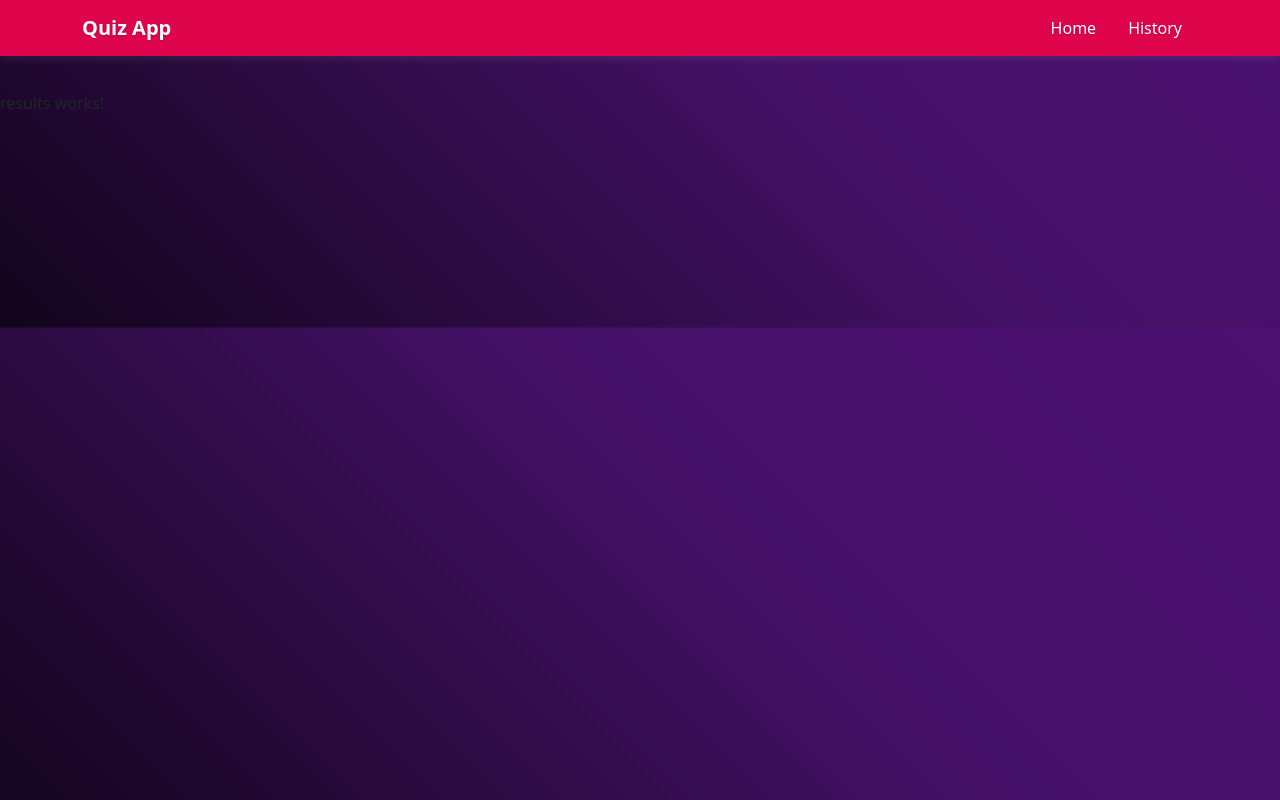
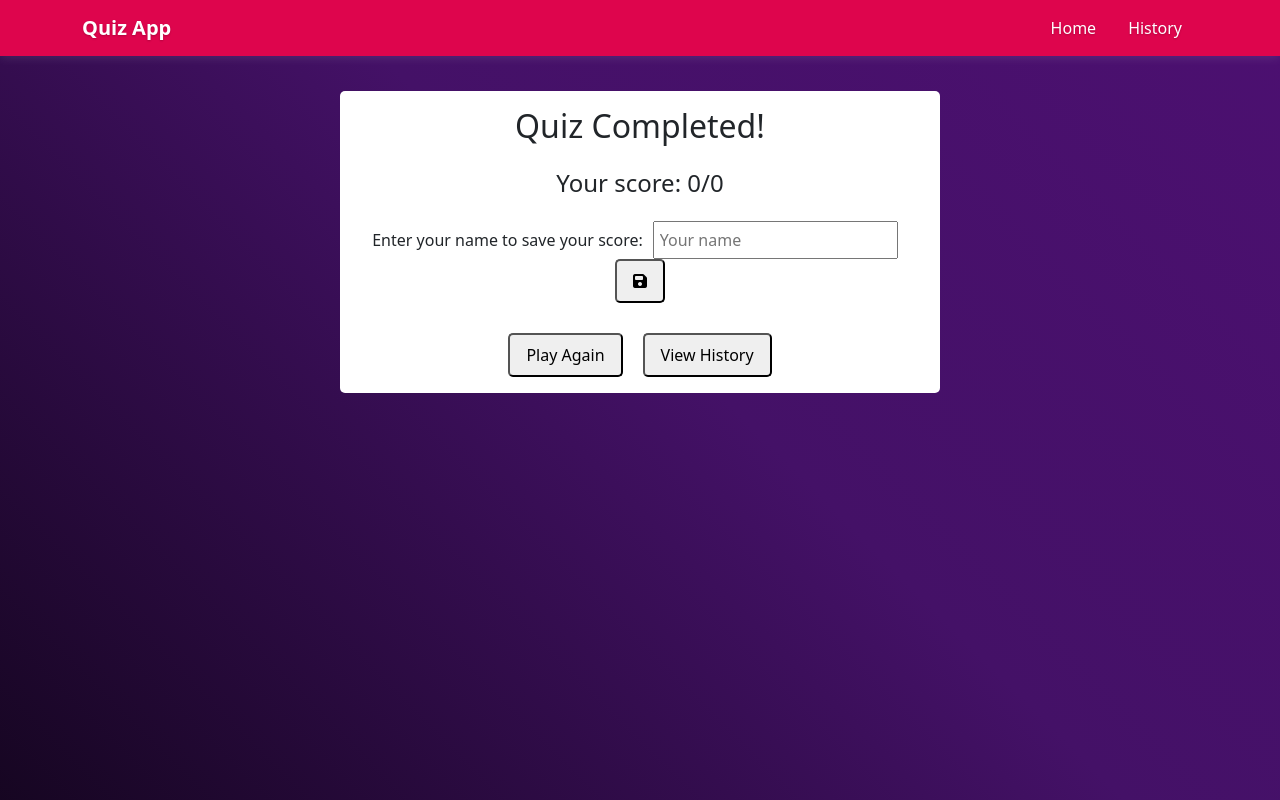
Before and after one commit to SamiChafik/SP4_BR2, an Angular app: page /results in a window 1280 px wide. Built offline with nearby package versions, Linux system fonts and the light colour scheme.

Commit message:
html content of the page with style + logic to save user score in the local storage + option to rederect user to home page or history page

```diff
--- a/src/app/components/results/results.component.html
+++ b/src/app/components/results/results.component.html
@@ -1 +1,21 @@
-<p>results works!</p>
+<div class="results-container">
+    <h2>Quiz Completed!</h2>
+    <div class="score-display">
+      Your score: {{ quizService.score }}/{{ quizService.questions.length }}
+    </div>
+
+    <div class="name-input">
+      <label>Enter your name to save your score:</label>
+      <input [(ngModel)]="userName" placeholder="Your name">
+      <button (click)="saveScore()"><i class="fa-solid fa-floppy-disk"></i></button>
+    </div>
+
+    <div *ngIf="nameSubmitted" class="saved-message">
+      Score saved!
+    </div>
+
+    <div class="action-buttons">
+      <button (click)="playAgain()">Play Again</button>
+      <button (click)="viewHistory()">View History</button>
+    </div>
+</div>
--- a/src/app/components/results/results.component.scss
+++ b/src/app/components/results/results.component.scss
@@ -0,0 +1,29 @@
+.results-container {
+    max-width: 600px;
+    margin: 0 auto;
+    padding: 20px;
+    text-align: center;
+    background-color: white;
+    padding: 1rem;
+    border-radius: 5px;
+  }
+
+  .score-display {
+    font-size: 24px;
+    margin: 20px 0;
+  }
+  .name-input {
+    margin: 20px 0;
+  }
+  .name-input input {
+    margin: 0 10px;
+    padding: 5px;
+  }
+  .action-buttons {
+    margin-top: 30px;
+  }
+  button {
+    margin: 0 10px;
+    padding: 8px 16px;
+    border-radius: 5px;
+  }
--- a/src/app/components/results/results.component.ts
+++ b/src/app/components/results/results.component.ts
@@ -1,12 +1,48 @@
 import { Component } from '@angular/core';
+import { QuizService } from '../../services/quiz.service';
+import { Router } from '@angular/router';
+import { FormsModule } from '@angular/forms';
+import { CommonModule } from '@angular/common';
 
 @Component({
   selector: 'app-results',
   standalone: true,
-  imports: [],
+  imports: [FormsModule, CommonModule],
   templateUrl: './results.component.html',
   styleUrl: './results.component.scss'
 })
 export class ResultsComponent {
+  userName: string = '';
+  nameSubmitted: boolean = false;
 
+  constructor(public quizService: QuizService, private router: Router) {}
+
+  saveScore() {
+    if (this.userName.trim()) {
+      const result = {
+        name: this.userName,
+        score: this.quizService.score,
+        total: this.quizService.questions.length,
+        date: new Date().toLocaleString(),
+        category: this.quizService.questions[0]?.category || 'General'
+      };
+
+      const history = JSON.parse(localStorage.getItem('quizHistory') || '[]');
+
+      history.push(result);
+
+      localStorage.setItem('quizHistory', JSON.stringify(history));
+
+      this.nameSubmitted = true;
+    }
+  }
+
+  playAgain() {
+    this.quizService.resetQuiz();
+    this.router.navigate(['/']);
+  }
+
+  viewHistory() {
+    this.router.navigate(['/history']);
+  }
 }
```
